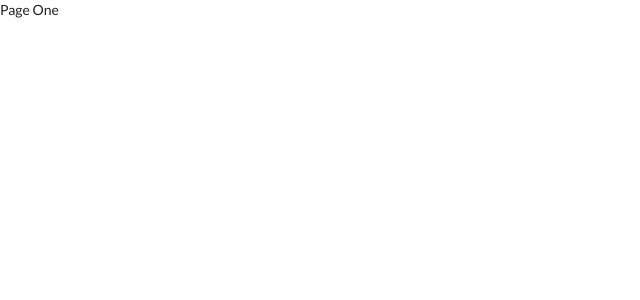
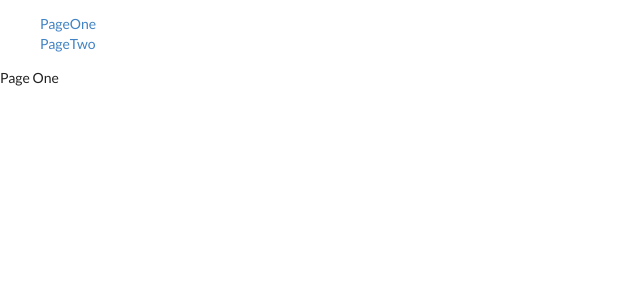
Before and after one commit to YohanesMulugeta/Streaming-Video-App, a React (Create React App) app: page / in a window 1280 px wide. Shown: the top 300 px of the page, without its empty margins (0-640 px from the left). Built offline with nearby package versions, Linux system fonts and the light colour scheme.

Commit message:
Change all anchor tag reuiring elements to React-router-dom Link component

```diff
--- a/src/components/App.js
+++ b/src/components/App.js
@@ -1,5 +1,5 @@
 import React from "react";
-import { BrowserRouter, Route, Routes } from "react-router-dom"; //
+import { BrowserRouter, Link, Route, Routes } from "react-router-dom"; //
 
 const PageOne = () => {
   return <div>Page One</div>;
@@ -13,11 +13,26 @@ const PageTwo = () => {
   );
 };
 
+const Nav = () => {
+  return (
+    <ul style={{ listStyle: "none" }}>
+      <li>
+        <Link to="/">PageOne</Link>
+      </li>
+      <li>
+        <Link to="/pagetwo">PageTwo</Link>
+      </li>
+    </ul>
+  );
+};
+
 const App = () => {
   return (
     <div>
-      {/* BrowserRouter is a react component and when we create an instance of it, it automatically creates the history component that will track of the address bar in our browser */}
       <BrowserRouter>
+        <Nav />
+        {/* BrowserRouter is a react component and when we create an instance of it, it automatically creates the history component that will track of the address bar in our browser */}
+
         <div>
           {/*ROUTES will contain the <Route>s that will match the specific path to the component that should be rendered */}
           <Routes>
```
